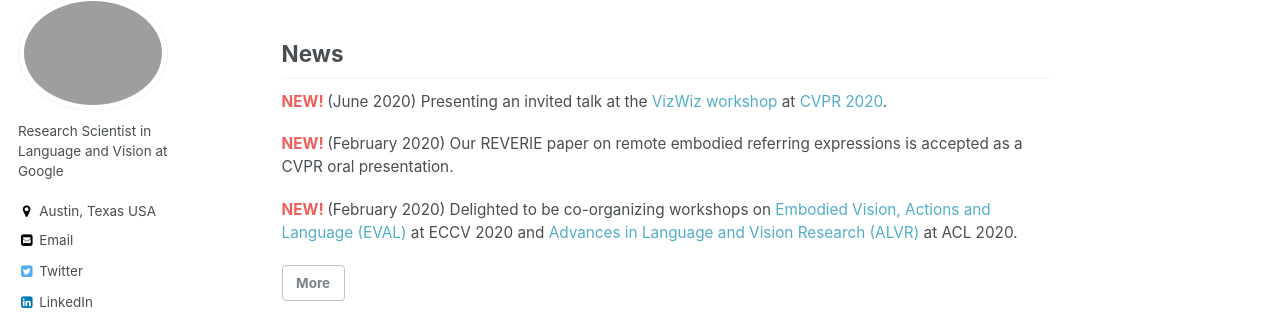
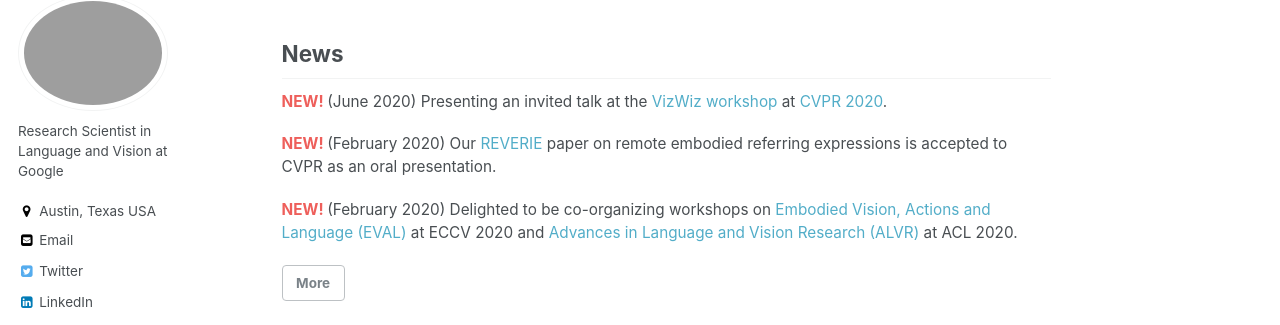
Before and after one commit to peteanderson80/peteanderson80.github.io, a Jekyll site: the page built from index.html, in a window 1280 px wide and 900 px high. Shown: the part 123-448 px from the top of the window. Built offline with Jekyll 4.4.1, drawn with Linux system fonts in a browser that asks for light colours; a script that is not in the unit is left out; the list of posts is cut into pages by our own code.

Commit message:
Add link

```diff
--- a/_data/news.yml
+++ b/_data/news.yml
@@ -1,12 +1,12 @@
 # News on home page
 main:
   - "(June 2020) Presenting an invited talk at the [VizWiz workshop](https://vizwiz.org/workshops/2020-workshop/) at [CVPR 2020](http://cvpr2020.thecvf.com/)."
-  - "(February 2020) Our REVERIE paper on remote embodied referring expressions is accepted as a CVPR oral presentation."
+  - "(February 2020) Our [REVERIE](https://arxiv.org/abs/1904.10151) paper on remote embodied referring expressions is accepted to CVPR as an oral presentation."
   - "(February 2020) Delighted to be co-organizing workshops on [Embodied Vision, Actions and Language (EVAL)](https://askforalfred.com/EVAL/) at ECCV 2020 and [Advances in Language and Vision Research (ALVR)](https://alvr-workshop.github.io/) at ACL 2020."
 
 all:
   - "(June 2020) Presenting an invited talk at the [VizWiz workshop](https://vizwiz.org/workshops/2020-workshop/) at [CVPR 2020](http://cvpr2020.thecvf.com/)."
-  - "(February 2020) Our REVERIE paper on remote embodied referring expressions is accepted as a CVPR oral presentation."
+  - "(February 2020) Our [REVERIE](https://arxiv.org/abs/1904.10151) paper on remote embodied referring expressions is accepted to CVPR as an oral presentation."
   - "(February 2020) Delighted to be co-organizing workshops on [Embodied Vision, Actions and Language (EVAL)](https://askforalfred.com/EVAL/) at ECCV 2020 and [Advances in Language and Vision Research (ALVR)](https://alvr-workshop.github.io/) at ACL 2020."
   - "(October 2019) Excited to announce: from January, I'll be a Research Scientist at Google in Austin! Looking forward to collaborating with [Jason Baldridge](https://ai.google/research/people/JasonBaldridge/), [Radu Soricut](https://ai.google/research/people/105783) and others!"
   - "(September 2019) Our paper [Chasing Ghosts: Instruction Following as Bayesian State Tracking](https://arxiv.org/abs/1907.02022) is accepted to [NeurIPS 2019](https://neurips.cc/)."
```
